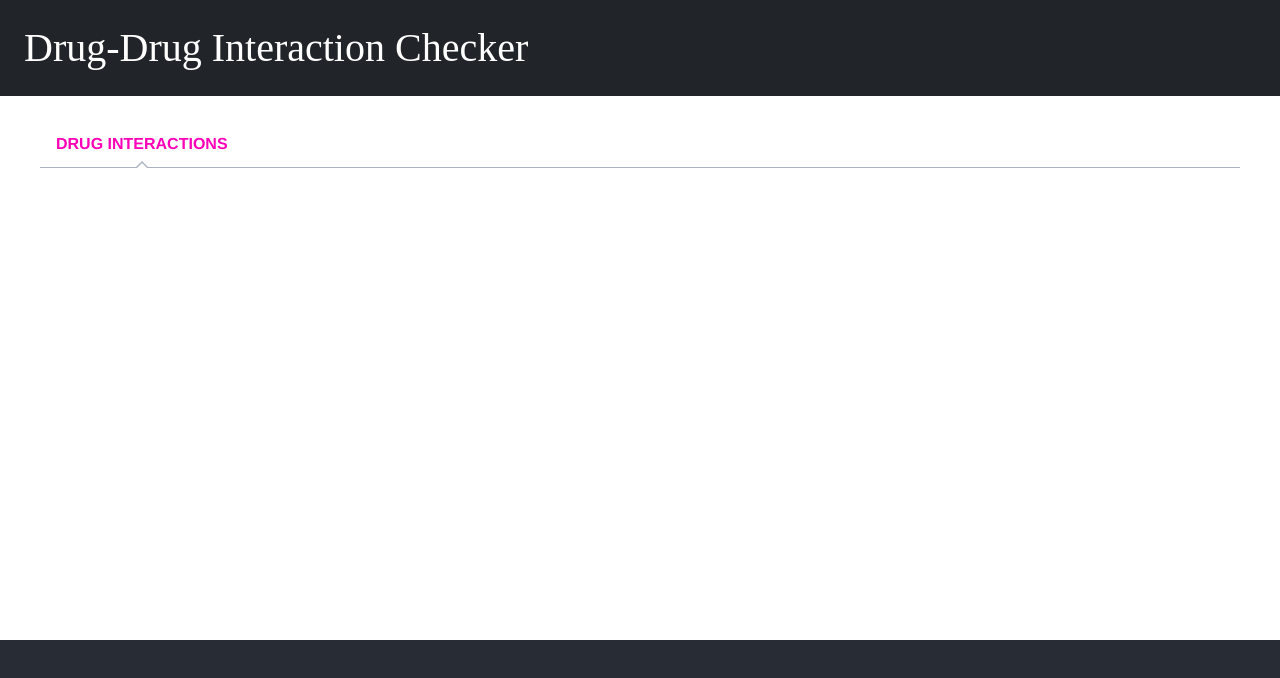
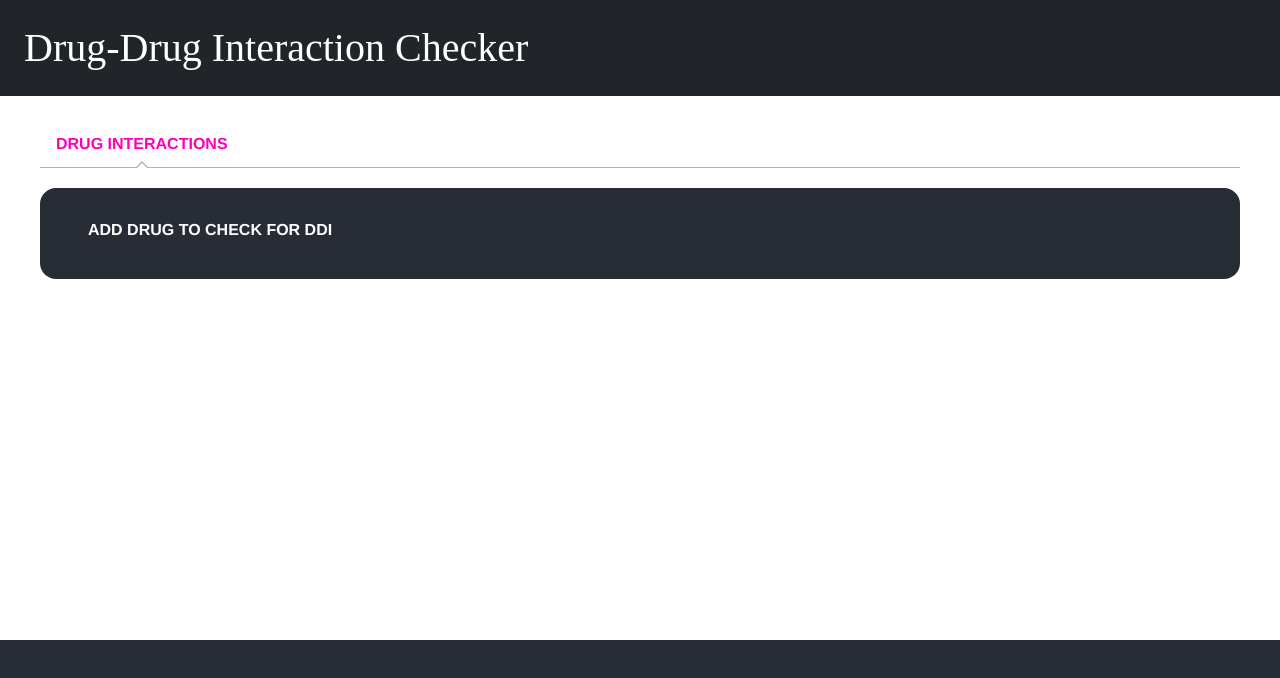
Before and after one commit to Cheenou13/drug-drug-interaction, a React (Vite) app in the folder ddi-ui/: page / in a window 1280 px wide. Shown: the top 678 px of the page. Built offline with nearby package versions, Linux system fonts and the light colour scheme; the HTML template or start-up script is replaced by a standard one.

Commit message:
finished styled search box

```diff
--- a/ddi-ui/package.json
+++ b/ddi-ui/package.json
@@ -10,6 +10,8 @@
     "preview": "vite preview"
   },
   "dependencies": {
+    "@emotion/react": "^11.11.4",
+    "@emotion/styled": "^11.11.5",
     "react": "^18.2.0",
     "react-dom": "^18.2.0"
   },
--- a/ddi-ui/src/components/RxForm.jsx
+++ b/ddi-ui/src/components/RxForm.jsx
@@ -1,11 +1,16 @@
-
 
 const RxForm = () => {
 
     return (
         <>
             <div className="form-row interax-form-row">
-
+                <form className="name-search-form" id="drug-interaction" action="/ddi#results" acceptCharset="UTF-8" method="post">
+                    <input type="hidden" name="authenticity_token" value={"ddi-12345"} autoComplete="off" ></input>
+                    <div className="drug-search-box">
+                        <h6 className='interax-header'>Add drug to check for DDI</h6>
+                        <div className="drug-search"></div>
+                    </div>
+                </form>
             </div>
         </>
     )
--- a/ddi-ui/src/index.css
+++ b/ddi-ui/src/index.css
@@ -179,3 +179,50 @@ ul {
   margin-right: 5px;
   margin-left: 5px;
 }
+
+form.name-search-form {
+  display: flex;
+  flex-direction: column;
+  justify-content: space-between;
+  flex: 1 1 auto;
+  width: 50%;
+}
+
+input {
+  overflow: visible;
+
+}
+
+input, button, select, optgroup, textarea {
+  margin: 0;
+  font-family: inherit;
+  font-size: inherit;
+  line-height: inherit;
+}
+
+/* ************* Search Box *************************** */
+h1, h2, h3, h4, h5, h6, .h1, .h2, .h3, .h4, .h5, .h6 {
+  margin-bottom: .5rem;
+  font-weight: 500;
+  line-height: 1.2;
+}
+h1, h2, h3, h4, h5, h6 {
+  margin-top: 0;
+  margin-bottom: .5rem;
+}
+h6, .h6 {
+  font-size: 1rem;
+}
+form.name-search-form
+.drug-search-box {
+    background: #282c34;
+    padding: 2rem 3rem;
+    border-radius: 1rem;
+    margin-bottom: 1.5rem;
+}
+
+form.name-search-form .drug-search-box .interax-header{
+  text-transform: uppercase;
+  font-weight: 700;
+  color: #fff;
+}
```
Also changed, not shown: 1 other file (tests, documents, lock files or other folders).
